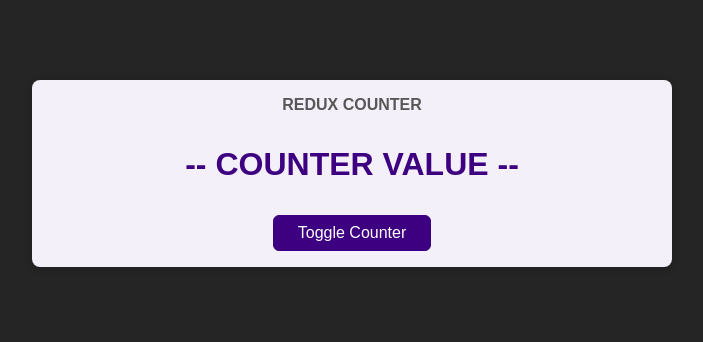
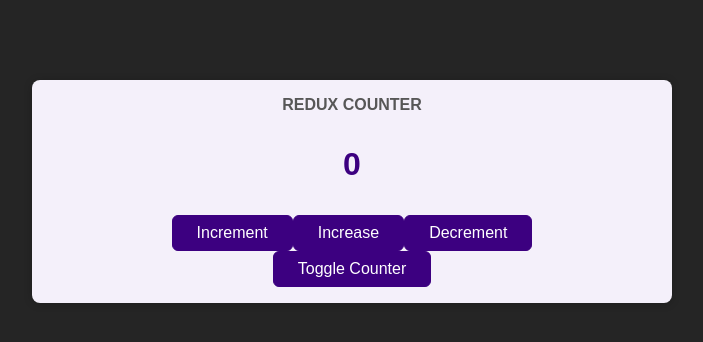
Before and after one commit to wowxoxo/react-practice_12-redux-basics, a React (Create React App) app: page / in a window 1280 px wide. Shown: the top 342 px of the page, without its empty margins (288-991 px from the left). Built offline with nearby package versions, Linux system fonts and the light colour scheme.

Commit message:
feat: add redux store for counter

```diff
--- a/package.json
+++ b/package.json
@@ -5,6 +5,7 @@
   "dependencies": {
     "react": "^17.0.1",
     "react-dom": "^17.0.1",
+    "react-redux": "^7.2.6",
     "react-scripts": "4.0.2",
     "redux": "^4.1.2"
   },
--- a/src/components/Counter.js
+++ b/src/components/Counter.js
@@ -1,12 +1,37 @@
-import classes from './Counter.module.css';
+import { useSelector, useDispatch } from "react-redux";
+import { decrementAction, incrementAction } from "../store/actions";
+import classes from "./Counter.module.css";
 
 const Counter = () => {
-  const toggleCounterHandler = () => {};
+  const dispatch = useDispatch();
+  const counter = useSelector((state) => state.counter);
+  const show = useSelector((state) => state.showCounter);
+
+  const toggleCounterHandler = () => {
+    dispatch({ type: "toggle" });
+  };
+
+  const decrementHandler = () => {
+    dispatch(decrementAction);
+  };
+
+  const incrementHandler = () => {
+    dispatch(incrementAction);
+  };
+
+  const increaseHandler = () => {
+    dispatch({ type: "increase", value: 10 });
+  };
 
   return (
     <main className={classes.counter}>
       <h1>Redux Counter</h1>
-      <div className={classes.value}>-- COUNTER VALUE --</div>
+      {show && <div className={classes.value}>{counter}</div>}
+      <div>
+        <button onClick={incrementHandler}>Increment</button>
+        <button onClick={increaseHandler}>Increase</button>
+        <button onClick={decrementHandler}>Decrement</button>
+      </div>
       <button onClick={toggleCounterHandler}>Toggle Counter</button>
     </main>
   );
--- a/src/index.js
+++ b/src/index.js
@@ -1,7 +1,14 @@
-import React from 'react';
-import ReactDOM from 'react-dom';
+import React from "react";
+import ReactDOM from "react-dom";
+import { Provider } from "react-redux";
+import store from "./store";
 
-import './index.css';
-import App from './App';
+import "./index.css";
+import App from "./App";
 
-ReactDOM.render(<App />, document.getElementById('root'));
+ReactDOM.render(
+  <Provider store={store}>
+    <App />
+  </Provider>,
+  document.getElementById("root")
+);
--- /dev/null
+++ b/src/store/actions.js
@@ -0,0 +1,2 @@
+export const incrementAction = { type: "increment" };
+export const decrementAction = { type: "decrement" };
--- /dev/null
+++ b/src/store/index.js
@@ -0,0 +1,35 @@
+import { createStore } from "redux";
+
+const initialState = { counter: 0, showCounter: true };
+
+const counterReducer = (state = initialState, action) => {
+  if (action.type === "increment") {
+    return {
+      counter: state.counter + 1,
+      showCounter: state.showCounter
+    };
+  }
+
+  if (action.type === "increase") {
+    return {
+      counter: state.counter + action.value,
+      showCounter: state.showCounter
+    };
+  }
+
+  if (action.type === "decrement") {
+    return {
+      counter: state.counter - 1,
+      showCounter: state.showCounter
+    };
+  }
+
+  if (action.type === "toggle") {
+    return { counter: state.counter, showCounter: !state.showCounter };
+  }
+  return state;
+};
+
+const store = createStore(counterReducer);
+
+export default store;
```
Also changed, not shown: src/components/CounterWithConnect.js (added, +45 -0 lines), 1 other file (tests, documents, lock files or other folders).
